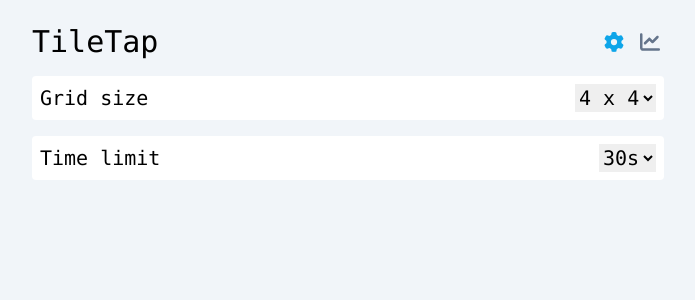
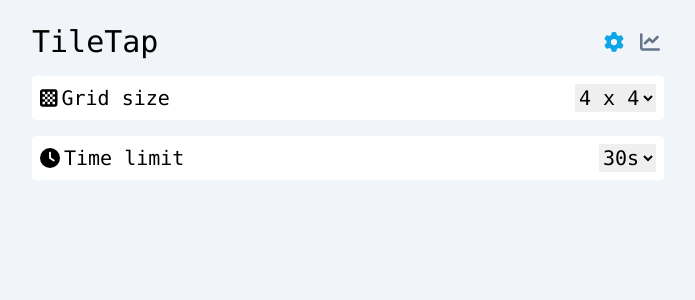
Before and after one commit to Glenn-Chiang/TileTap, a React (Vite) app: page /settings in a window 1280 px wide. Shown: the top 300 px of the page, without its empty margins (292-987 px from the left). Built offline with nearby package versions, Linux system fonts and the light colour scheme.

Commit message:
Add dropdowns to toggle different views for scores

```diff
--- /dev/null
+++ b/src/components/Dropdown.tsx
@@ -0,0 +1,43 @@
+import { IconDefinition } from "@fortawesome/fontawesome-svg-core";
+import { ChangeEvent } from "react";
+import { IconLabel } from "./IconLabel";
+
+type OptionValue = string | number;
+
+interface DropdownProps<T extends OptionValue> {
+  label: string;
+  icon?: IconDefinition;
+  options: T[];
+  value: T;
+  onChange: (value: T) => void;
+  displayer?: (value: T) => string; // Function that determines how to display the value
+}
+
+export function Dropdown<TOptionValue extends OptionValue>({
+  label,
+  icon,
+  value,
+  options,
+  onChange,
+  displayer,
+}: DropdownProps<TOptionValue>) {
+  const handleChange = (event: ChangeEvent<HTMLSelectElement>) => {
+    const selectedValue = event.target.value as TOptionValue;
+    onChange(selectedValue);
+  };
+
+  return (
+    <div className="flex w-full justify-between">
+      <label>
+        <IconLabel icon={icon} label={label}/>
+      </label>
+      <select onChange={handleChange} value={value}>
+        {options.map((option) => (
+          <option value={option} key={option}>
+            {displayer ? displayer(option) : option}
+          </option>
+        ))}
+      </select>
+    </div>
+  );
+}
--- /dev/null
+++ b/src/components/IconLabel.tsx
@@ -0,0 +1,16 @@
+import { IconDefinition } from "@fortawesome/free-solid-svg-icons"
+import { FontAwesomeIcon } from "@fortawesome/react-fontawesome"
+
+interface IconLabelProps {
+  icon?: IconDefinition,
+  label: string
+}
+
+export function IconLabel({icon, label}: IconLabelProps) {
+  return (
+    <div className="flex gap-1 items-center">
+      {icon && <FontAwesomeIcon icon={icon}/>}
+      {label}
+    </div>
+  )
+}
--- a/src/components/icons.tsx
+++ b/src/components/icons.tsx
@@ -1,10 +1,5 @@
 import { faChessBoard, faClock } from "@fortawesome/free-solid-svg-icons";
 import { FontAwesomeIcon } from "@fortawesome/react-fontawesome";
 
-export function GridIcon() {
-  return <FontAwesomeIcon icon={faChessBoard}/>
-}
-
-export function TimeIcon() {
-  return <FontAwesomeIcon icon={faClock}/>
-}
+export const GridIcon = () => <FontAwesomeIcon icon={faChessBoard}/>
+export const TimeIcon = () => <FontAwesomeIcon icon={faClock}/>
--- a/src/features/Game/reducers/grid.ts
+++ b/src/features/Game/reducers/grid.ts
@@ -50,9 +50,7 @@ export function initializeGrid(
   gridSize: number,
   numActive: number
 ): boolean[][] {
-  const grid = Array.from({ length: gridSize }, () =>
-    new Array(gridSize).fill(false)
-  );
+  const grid = Array.from({ length: gridSize }, () => Array.from({length: gridSize}, () => false))
   // Randomly set given number of tiles as active
   for (let i = 0; i < numActive; i++) {
     activateRandomPosition(grid);
--- a/src/features/Scores/components/ScoreCard.tsx
+++ b/src/features/Scores/components/ScoreCard.tsx
@@ -1,5 +1,5 @@
+import { GameRecord } from "../types";
 import { GridIcon, TimeIcon } from "../../../components/icons";
-import { GameRecord } from "../types";
 
 export function ScoreCard({ gameRecord }: { gameRecord: GameRecord }) {
   const { date, gridSize, timeLimit, score } = gameRecord;
--- a/src/features/Scores/components/ScoresPage.tsx
+++ b/src/features/Scores/components/ScoresPage.tsx
@@ -1,4 +1,7 @@
+import { faChessBoard, faClock, faSortAmountDesc } from "@fortawesome/free-solid-svg-icons";
 import { useState } from "react";
+import { Dropdown } from "../../../components/Dropdown";
+import { displayGridSize } from "../../../utils/textDisplay";
 import { gridSizes, timeLimits } from "../../Game/game_logic/constants";
 import { useGameRecords } from "../api";
 import { SortOrder } from "../types";
@@ -13,9 +16,40 @@ export function ScoresPage() {
 
   return (
     <>
+      <div>
+        <div>
+          <Dropdown
+            label="Grid size"
+            icon={faChessBoard}
+            options={gridSizes}
+            value={gridSize}
+            onChange={(value) => setGridSize(value)}
+            displayer={displayGridSize}
+          />
+        </div>
+        <div>
+          <Dropdown
+            label="Time limit"
+            icon={faClock}
+            options={timeLimits}
+            value={timeLimit}
+            onChange={(value) => setTimeLimit(value)}
+            displayer={displayGridSize}
+          />
+        </div>
+        <div>
+          <Dropdown
+            label="Sort by"
+            icon={faSortAmountDesc}
+            options={["date", "score"]}
+            value={sortOrder}
+            onChange={(value) => setSortOrder(value)}
+          />
+        </div>
+      </div>
       <ul className="flex flex-col gap-4 ">
         {gameRecords?.map((record) => (
-          <ScoreCard gameRecord={record} />
+          <ScoreCard key={record.id} gameRecord={record} />
         ))}
       </ul>
     </>
--- a/src/features/Settings/components/SettingsMenu.tsx
+++ b/src/features/Settings/components/SettingsMenu.tsx
@@ -1,5 +1,7 @@
-import React from "react";
+import { faChessBoard, faClock } from "@fortawesome/free-solid-svg-icons";
+import { Dropdown } from "../../../components/Dropdown";
 import { useAppDispatch, useAppSelector } from "../../../store/store";
+import { displayGridSize, displayTimeLimit } from "../../../utils/textDisplay";
 import { gridSizes, timeLimits } from "../../Game/game_logic/constants";
 import { gridSlice, selectGrid } from "../../Game/reducers/grid";
 import { selectTimer, timerSlice } from "../../Game/reducers/timer";
@@ -8,59 +10,37 @@ export function SettingsMenu() {
   const dispatch = useAppDispatch();
 
   const gridSize = useAppSelector(selectGrid).gridSize;
-  const setGridSize: React.ChangeEventHandler<HTMLSelectElement> = (event) => {
-    dispatch(gridSlice.actions.setGridSize(Number(event.target.value)));
+  const setGridSize = (gridSize: number) => {
+    dispatch(gridSlice.actions.setGridSize(gridSize));
   };
 
   const timeLimit = useAppSelector(selectTimer).timeLimit;
-  const setTimeLimit: React.ChangeEventHandler<HTMLSelectElement> = (event) => {
-    dispatch(timerSlice.actions.setTimeLimit(Number(event.target.value)));
+  const setTimeLimit = (timeLimit: number) => {
+    dispatch(timerSlice.actions.setTimeLimit(timeLimit));
   };
 
   return (
     <>
-      <div className="bg-white rounded p-2 flex justify-between">
-        Grid size
-        <SettingDropdown
+      <div className="bg-white rounded p-2">
+        <Dropdown
+          label="Grid size"
+          icon={faChessBoard}
           options={gridSizes}
           value={gridSize}
-          changeHandler={setGridSize}
-          displayer={(gridSize: number) => `${gridSize} x ${gridSize}`}
+          onChange={setGridSize}
+          displayer={displayGridSize}
         />
       </div>
-      <div className="bg-white rounded p-2 flex justify-between">
-        Time limit
-        <SettingDropdown
+      <div className="bg-white rounded p-2">
+        <Dropdown
+          label="Time limit"
+          icon={faClock}
           options={timeLimits}
           value={timeLimit}
-          changeHandler={setTimeLimit}
-          displayer={(time: number) => `${time}s`}
+          onChange={setTimeLimit}
+          displayer={displayTimeLimit}
         />
       </div>
     </>
   );
 }
-
-interface DropdownProps {
-  options: number[];
-  value: number;
-  changeHandler: React.ChangeEventHandler;
-  displayer?: (value: number) => string; // Function that determines how to display the value
-}
-
-function SettingDropdown({
-  value,
-  options,
-  changeHandler,
-  displayer,
-}: DropdownProps) {
-  return (
-    <select onChange={changeHandler} value={value}>
-      {options.map((option) => (
-        <option value={option} key={option}>
-          {displayer ? displayer(option) : option}
-        </option>
-      ))}
-    </select>
-  );
-}
--- /dev/null
+++ b/src/utils/textDisplay.ts
@@ -0,0 +1,7 @@
+export function displayGridSize(gridSize: number) {
+  return `${gridSize} x ${gridSize}`;
+}
+
+export function displayTimeLimit(timeLimit: number) {
+  return `${timeLimit}s`;
+}
```
